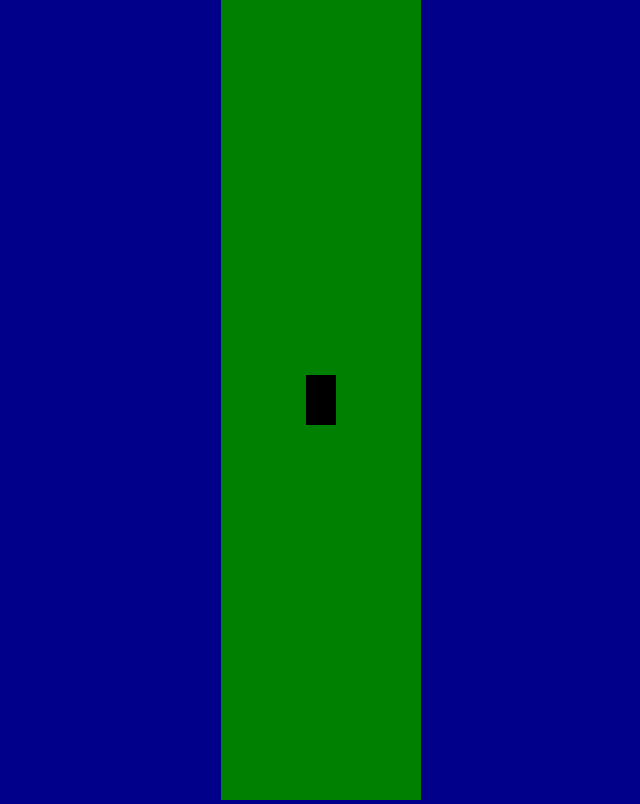
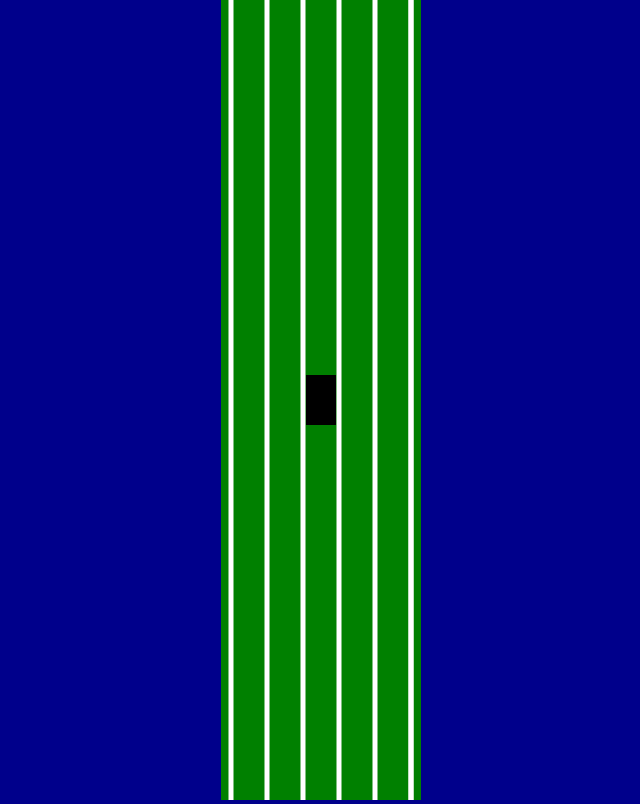
Before and after one commit to KabhiCodeKabhiFork/Self-Driving-1, a plain HTML site: page index.html in a window 1280 px wide. Shown: the whole page, without its empty margins (319-959 px from the left). Drawn offline with Linux system fonts and the light colour scheme.

Commit message:
Added lanes and curving nature of the car

```diff
--- a/index.html
+++ b/index.html
@@ -7,6 +7,7 @@
 </head>
 <body>
     <canvas id="myCanvas"></canvas>
+    <script src="js/road.js"></script>
     <script src="js/controls.js"></script>
     <script src="js/car.js"></script>
     <script src="js/main.js"></script>
--- a/js/car.js
+++ b/js/car.js
@@ -10,6 +10,8 @@ class Car{
         this.maxSpeed = 3;
         this.friction = 0.05;
 
+        this.angle = -Math.PI/2;
+
         this.controls = new Controls();
     }
 
@@ -21,10 +23,10 @@ class Car{
             this.speed -= this.acceleration;
         }
         if(this.controls.left){
-            this.x -= 2;
+            this.angle += 0.99;
         }
         if(this.controls.right){
-            this.x += 2;
+            this.angle -= 0.99;
         }
         if(this.speed > this.maxSpeed){
             this.speed = this.maxSpeed;
@@ -38,18 +40,26 @@ class Car{
         if(this.speed < 0){
             this.speed += this.friction;
         }
+        if(Math.abs(this.speed) < this.friction){
+            this.speed = 0;
+        }
 
-        this.y -= this.speed;
+        this.y += this.speed * Math.sin(this.angle)*this.speed;
+        this.x -= this.speed * Math.cos(this.angle)*this.speed;
     }
 
     draw(ctx){
+        ctx.save();
+        ctx.translate(this.x,this.y);
+        ctx.rotate(-this.angle);
         ctx.beginPath();
         ctx.rect(
-            this.x - this.width/2,
-            this.y - this.height/2,
+             - this.width/2,
+             - this.height/2,
             this.width,
             this.height
         )
         ctx.fill();
+        ctx.restore();
     }
 }  // End of class Car
--- a/js/main.js
+++ b/js/main.js
@@ -2,7 +2,8 @@ myCanvas.height = window.innerHeight; //This is not a good practice to use myCan
 myCanvas.width = 200;
 
 const ctx = myCanvas.getContext('2d');
-const car = new Car(100,400,30,50);
+const road = new Road(myCanvas.width/2,myCanvas.width*0.9);//Adding a new road object
+const car = new Car(100,400,50,30); //Adding a new car object
 
 animate();
 
@@ -10,6 +11,7 @@ function animate(){//This function refreshes 60 times per second
 
     myCanvas.height = window.innerHeight; //This is not a good practice to use myCanvas just like this because myCanvas is a global variable and if it is modified elsewhere it can change here too
     car.update();
+    road.draw(ctx);
     car.draw(ctx);
     requestAnimationFrame(animate); //Calls the animate function again and again
 }
--- /dev/null
+++ b/js/road.js
@@ -0,0 +1,33 @@
+class Road{
+    constructor(x,width,laneCount=5){
+        this.x = x;
+        this.width = width;
+        this.laneCount = laneCount;
+        this.left = x-width/2;
+        this.right = x+width/2;
+
+        const infinity = 1000000;
+        this.top = -infinity;
+        this.bottom = infinity;
+    }
+    draw(ctx){
+        ctx.lineWidth = 5;
+        ctx.strokeStyle = "white";
+
+        for(let i=0;i<=this.laneCount;i++){
+            const x = lerp(this.left,this.right,i/this.laneCount);
+            ctx.beginPath();
+            ctx.moveTo(x,this.top);
+            ctx.lineTo(x,this.bottom);
+            ctx.stroke();
+        }
+        ctx.beginPath();
+        ctx.moveTo(this.right,this.top);
+        ctx.lineTo(this.right,this.bottom);
+        ctx.stroke();
+
+    }
+}
+function lerp (start, end, amt){
+    return (1-amt)*start+amt*end;
+}
```
